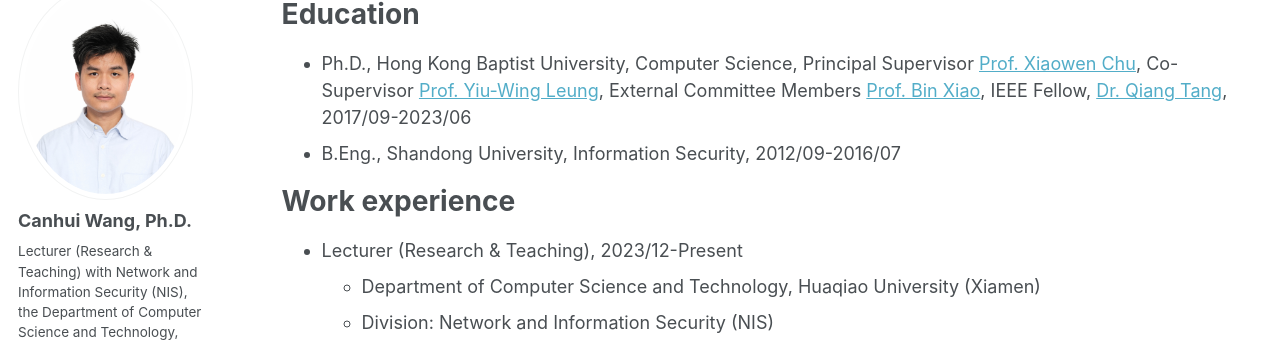
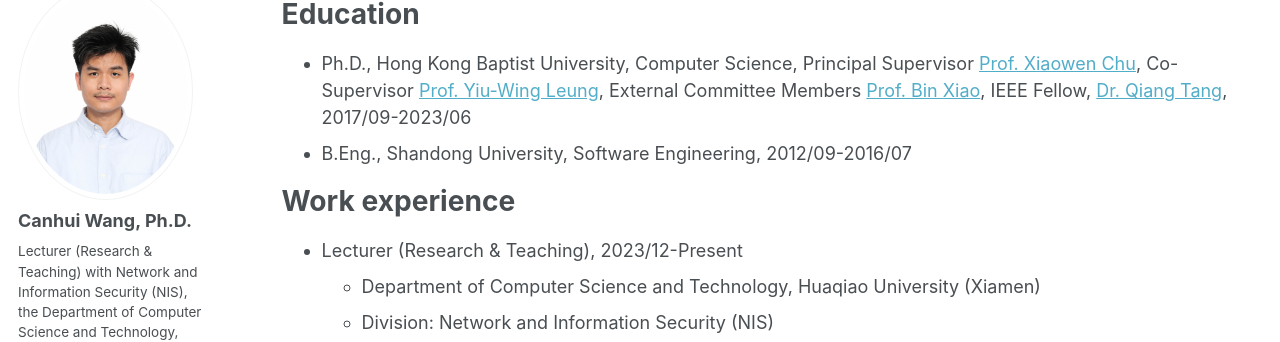
Before and after one commit to Canhui/canhui.github.io, a Jekyll site: the page built from _pages/cv.md, in a window 1280 px wide and 900 px high. Shown: the part 134-476 px from the top of the window. Built offline with Jekyll 4.4.1, drawn with Linux system fonts in a browser that asks for light colours.

Commit message:
Update cv.md

```diff
--- a/_pages/cv.md
+++ b/_pages/cv.md
@@ -12,7 +12,7 @@ redirect_from:
 Education
 ======
 * Ph.D., Hong Kong Baptist University, Computer Science, Principal Supervisor [Prof. Xiaowen Chu](https://www.comp.hkbu.edu.hk/~chxw/), Co-Supervisor [Prof. Yiu-Wing Leung](https://www.comp.hkbu.edu.hk/v1/?page=profile&id=ywleung), External Committee Members [Prof. Bin Xiao](https://web.comp.polyu.edu.hk/csbxiao/), IEEE Fellow, [Dr. Qiang Tang](https://www.sydney.edu.au/engineering/about/our-people/academic-staff/qiang-tang.html), 2017/09-2023/06
-* B.Eng., Shandong University, Information Security, 2012/09-2016/07
+* B.Eng., Shandong University, Software Engineering, 2012/09-2016/07
 
 Work experience
 ======
```
